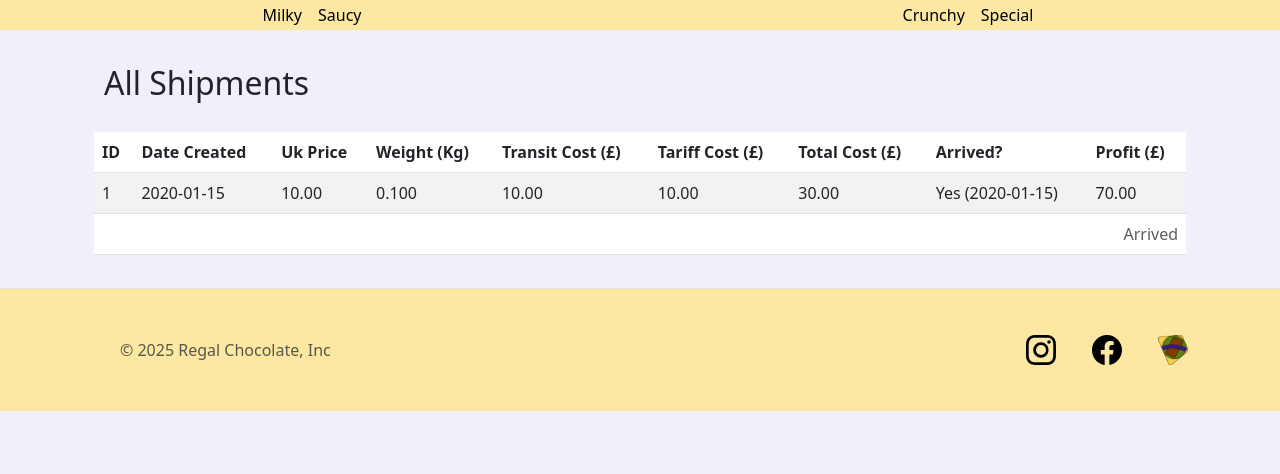
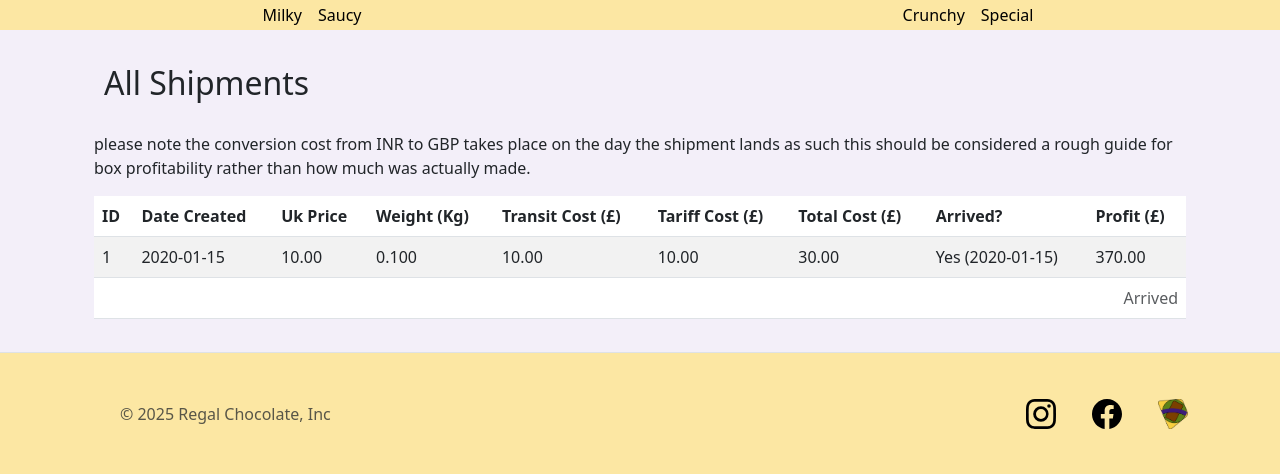
Before and after one commit to fjye1/chocolate_website, a Flask app: page /admin/shipments in a window 1280 px wide. Shown: the part 200-674 px from the top of the page. Run offline with Flask 3, Linux system fonts and the light colour scheme; a user stored in the database is signed in; tables that the repository leaves empty hold one stand-in row (values such as "Sample post"); some libraries are stand-ins or nearby versions.

Commit message:
save exchange rate at time of landing to use to have boxes compared to themseleves

```diff
--- a/main.py
+++ b/main.py
@@ -1290,8 +1290,9 @@ def mark_shipment_arrived(shipment_id):
     if form.validate_on_submit():
         shipment.has_arrived = True
         shipment.date_arrived = datetime.utcnow()
-        shipment.tariff_cost_inr = tariff_cost_rupees
+        shipment.tariff_cost_rupees = tariff_cost_rupees
         shipment.tariff_cost_gbp = tariff_cost_gbp
+        shipment.inr_to_gbp_exchange_rate =inr_to_gbp(1)
 
         for box in shipment.boxes:
             # Total box weight
@@ -1314,16 +1315,20 @@ def mark_shipment_arrived(shipment_id):
             # Cost per bar (GBP)
             cost_per_bar_gbp = total_box_cost_gbp / box.quantity
 
-            # Save GBP floor price for internal reporting
-            box.floor_price_gbp_unit = round(cost_per_bar_gbp, 4)
+            # Save GBP cost price per unit
+            box.price_gbp_unit = round(cost_per_bar_gbp, 4)
+            #save GBP price * 0.8 as price floor
+            box.floor_price_gbp_unit = round(box.price_gbp_unit *0.8, 2) # 80% of cost
 
             # Convert cost-per-bar to INR for selling
             cost_per_bar_inr = gbp_to_inr(cost_per_bar_gbp)
 
             # SELLING PRICES (India-facing)
-
+            box.landing_price_inr_box = round(cost_per_bar_inr * box.quantity, 2)
             box.floor_price_inr_unit = round(cost_per_bar_inr * 0.8, 2)  # 80% of cost
             box.price_inr_unit = round(cost_per_bar_inr * 1.15, 2)  # 15% margin
+
+
 
         db.session.commit()
         flash(f"Shipment #{shipment.id} marked as arrived.", "success")
--- a/models.py
+++ b/models.py
@@ -220,7 +220,7 @@ class Shipment(db.Model):
     # Status
     has_arrived = db.Column(db.Boolean, default=False)  # True once shipment has arrived
     date_arrived = db.Column(db.DateTime, nullable=True)
-
+    inr_to_gbp_exchange_rate = db.Column(db.Float, nullable=False, default=0.0) #True value at time of landing
     boxes = db.relationship('Box', back_populates='shipment', cascade="all, delete-orphan")
 
     @property
@@ -248,7 +248,7 @@ class Shipment(db.Model):
             for sale in box.sales_history:
                 # Only consider sales from this shipment
                 if sale.box.shipment_id == self.id:
-                    total_revenue += sale.sold_quantity * sale.sold_price
+                    total_revenue += (sale.sold_quantity * sale.sold_price)* self.inr_to_gbp_exchange_rate
 
 
         return total_revenue - self.total_cost
--- a/templates/Admin/admin_shipments.html
+++ b/templates/Admin/admin_shipments.html
@@ -2,6 +2,7 @@
 {% block content %}
 <div class="container mt-4">
     <h2>All Shipments</h2>
+    <p> please note the conversion cost from INR to GBP takes place on the day the shipment lands as such this should be considered a rough guide for box profitability rather than how much was actually made. </p>
     <table class="table table-striped">
         <thead>
         <tr>
```
